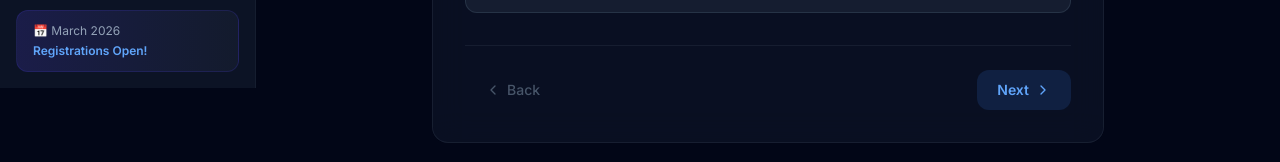
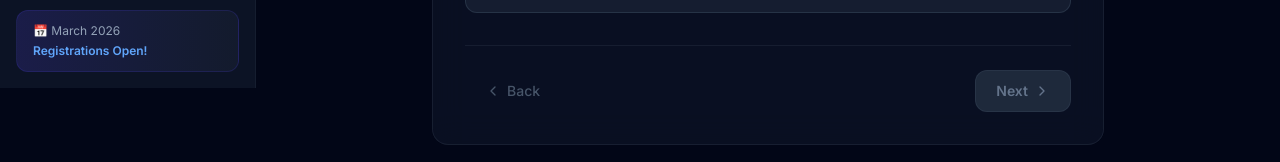
Before and after one commit to Sorcerer-25/Symposium-2026, a React (Vite) app: page / in a window 1280 px wide. Both pictures are taken after a click on the button "Registration". Shown: the part 712-874 px from the top of the page. Built offline with nearby package versions, Linux system fonts and the light colour scheme.

Commit message:
update home page registration

```diff
--- a/src/App.jsx
+++ b/src/App.jsx
@@ -18,12 +18,19 @@ function App() {
   const [activeSection, setActiveSection] = useState('home')
   const [sidebarOpen, setSidebarOpen] = useState(false)
 
-  const ActiveComponent = sections[activeSection]
-
   const handleNavClick = (section) => {
     setActiveSection(section)
     setSidebarOpen(false)
   }
+
+  const sections = {
+    home: () => <Home onNavigate={handleNavClick} />,
+    registration: Registration,
+    events: Events,
+    contact: Contact,
+  }
+
+  const ActiveComponent = sections[activeSection]
 
   return (
     <div className="flex min-h-screen bg-slate-950">
--- a/src/components/Home.jsx
+++ b/src/components/Home.jsx
@@ -34,7 +34,7 @@ const fadeUp = {
   animate: { opacity: 1, y: 0 },
 }
 
-function Home() {
+function Home({ onNavigate }) {
   return (
     <div className="min-h-screen">
       {/* ===== Hero Section ===== */}
@@ -84,6 +84,7 @@ function Home() {
           <motion.div {...fadeUp} transition={{ duration: 0.6, delay: 0.3 }}>
             <button
               id="hero-register-btn"
+              onClick={() => onNavigate('registration')}
               className="inline-flex items-center gap-2 px-6 py-3 rounded-xl bg-gradient-to-r from-blue-600 to-blue-500 text-white font-semibold shadow-lg shadow-blue-500/25 hover:shadow-blue-500/40 hover:scale-[1.03] active:scale-[0.98] transition-all duration-200 cursor-pointer"
             >
               Register Now <ChevronRight size={18} />
--- a/src/components/Registration.jsx
+++ b/src/components/Registration.jsx
@@ -57,6 +57,12 @@ function Registration() {
         ? prev.selectedEvents.filter((e) => e !== id)
         : [...prev.selectedEvents, id],
     }))
+
+  const isStep0Valid = formData.fullName && formData.email && formData.college && formData.department && formData.phone;
+  const isStep1Valid = formData.selectedEvents.length > 0;
+  const currentStepValid = step === 0 ? isStep0Valid : step === 1 ? isStep1Valid : true;
+
+  const isAllValid = isStep0Valid && isStep1Valid;
 
   return (
     <div className="min-h-screen py-12 px-6">
@@ -239,7 +245,12 @@ function Registration() {
 
                 <button
                   id="proceed-to-pay-btn"
-                  className="w-full inline-flex items-center justify-center gap-2 px-6 py-3.5 rounded-xl bg-gradient-to-r from-blue-600 to-blue-500 text-white font-semibold shadow-lg shadow-blue-500/25 hover:shadow-blue-500/40 hover:scale-[1.02] active:scale-[0.98] transition-all duration-200 cursor-pointer"
+                  disabled={!isAllValid}
+                  className={`w-full inline-flex items-center justify-center gap-2 px-6 py-3.5 rounded-xl font-semibold transition-all duration-300 ${
+                    isAllValid
+                      ? 'bg-gradient-to-r from-blue-600 to-blue-500 text-white shadow-lg shadow-blue-500/25 hover:shadow-blue-500/40 hover:scale-[1.02] active:scale-[0.98] cursor-pointer'
+                      : 'bg-slate-800 text-slate-500 border border-slate-700/50 cursor-not-allowed opacity-60'
+                  }`}
                 >
                   <CreditCard size={18} />
                   Proceed to Pay — ₹250
@@ -266,8 +277,16 @@ function Registration() {
             {step < 2 && (
               <button
                 id="reg-next-btn"
-                onClick={() => setStep((s) => Math.min(2, s + 1))}
-                className="inline-flex items-center gap-1.5 px-5 py-2.5 rounded-xl bg-blue-500/15 text-blue-400 text-sm font-semibold hover:bg-blue-500/25 transition-all cursor-pointer"
+                onClick={() => {
+                  if (currentStepValid) {
+                    setStep((s) => Math.min(2, s + 1))
+                  }
+                }}
+                className={`inline-flex items-center gap-1.5 px-5 py-2.5 rounded-xl text-sm font-semibold transition-all duration-300 cursor-pointer ${
+                  currentStepValid
+                    ? 'bg-blue-600 text-white shadow-lg shadow-blue-500/25 hover:bg-blue-500 hover:shadow-blue-500/40'
+                    : 'bg-slate-800 text-slate-500 border border-slate-700/50'
+                }`}
               >
                 Next <ChevronRight size={16} />
               </button>
```
